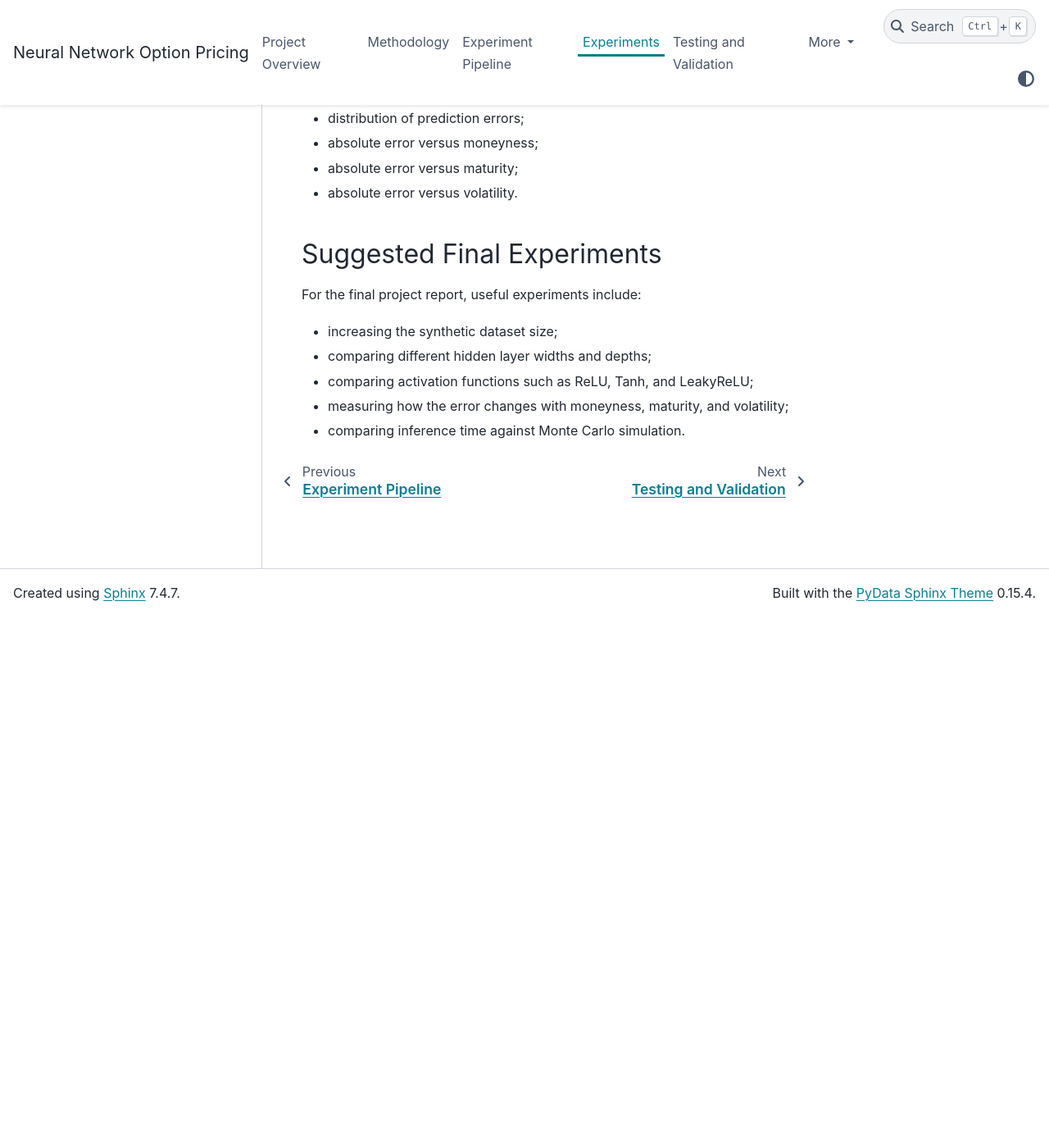
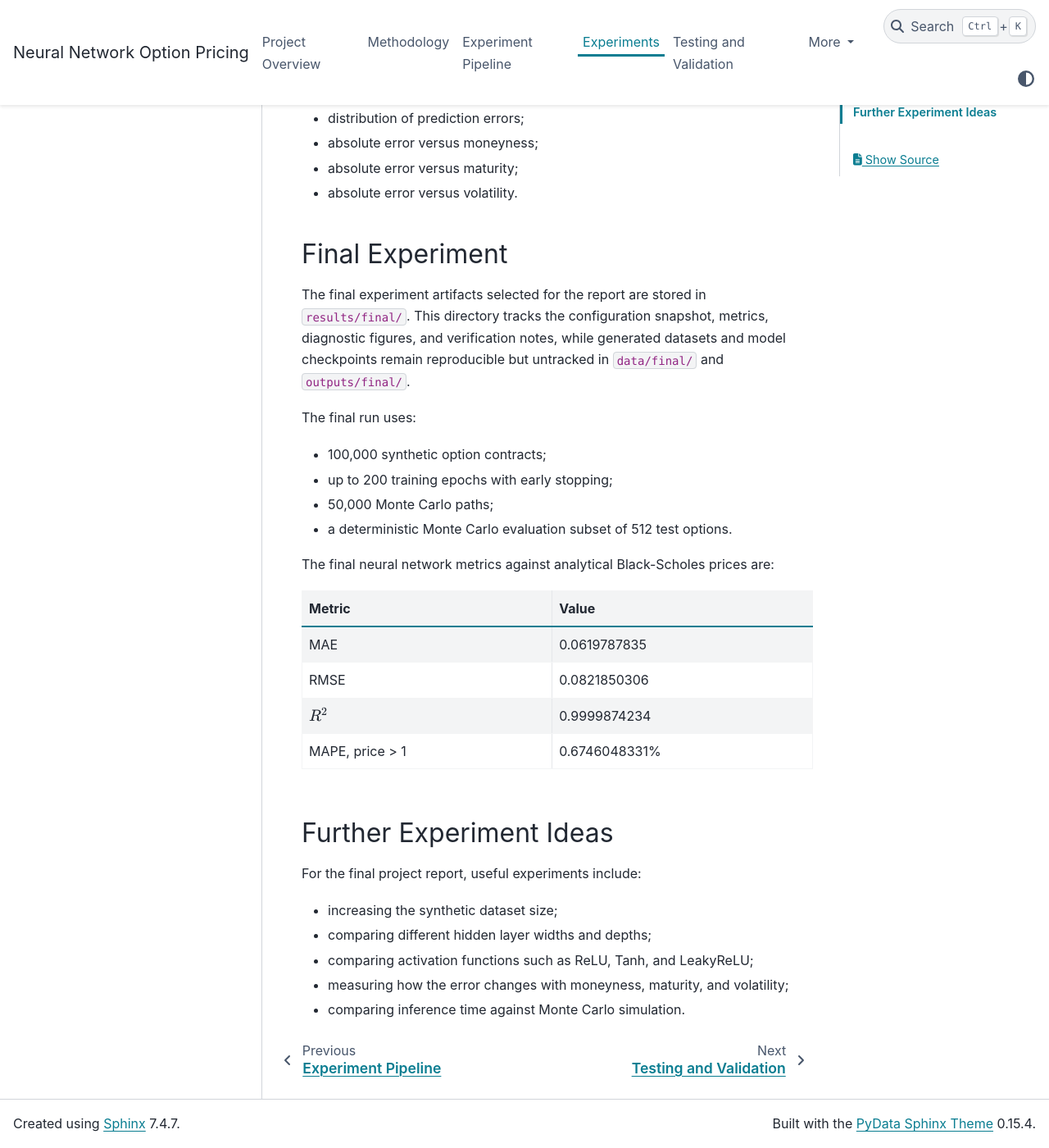
Before and after one commit to matteogiorgi/nn-option-pricing, a Sphinx documentation site: the page built from docs/source/experiments.rst, in a window 1280 px wide and 1400 px high, scrolled down 648 px. Shown: the whole window at 82% size. Built offline with Sphinx 7.4.7 and the PyData theme 0.15.4, drawn with Linux system fonts in a browser that asks for light colours; some of the changed text lies outside the part shown.

Commit message:
document final experiment verification

```diff
--- a/docs/source/experiments.rst
+++ b/docs/source/experiments.rst
@@ -26,8 +26,40 @@ The project produces the following plots:
 * absolute error versus maturity;
 * absolute error versus volatility.
 
-Suggested Final Experiments
----------------------------
+Final Experiment
+----------------
+
+The final experiment artifacts selected for the report are stored in
+``results/final/``. This directory tracks the configuration snapshot, metrics,
+diagnostic figures, and verification notes, while generated datasets and model
+checkpoints remain reproducible but untracked in ``data/final/`` and
+``outputs/final/``.
+
+The final run uses:
+
+* 100,000 synthetic option contracts;
+* up to 200 training epochs with early stopping;
+* 50,000 Monte Carlo paths;
+* a deterministic Monte Carlo evaluation subset of 512 test options.
+
+The final neural network metrics against analytical Black-Scholes prices are:
+
+.. list-table::
+   :header-rows: 1
+
+   * - Metric
+     - Value
+   * - MAE
+     - 0.0619787835
+   * - RMSE
+     - 0.0821850306
+   * - :math:`R^2`
+     - 0.9999874234
+   * - MAPE, price > 1
+     - 0.6746048331%
+
+Further Experiment Ideas
+------------------------
 
 For the final project report, useful experiments include:
 
```
Also changed, not shown: results/final/verification.md (added, +40 -0 lines), results/final/README.md.
